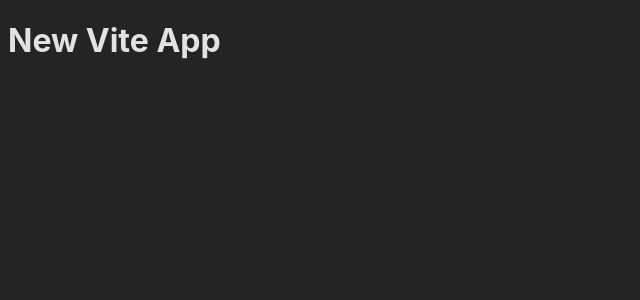
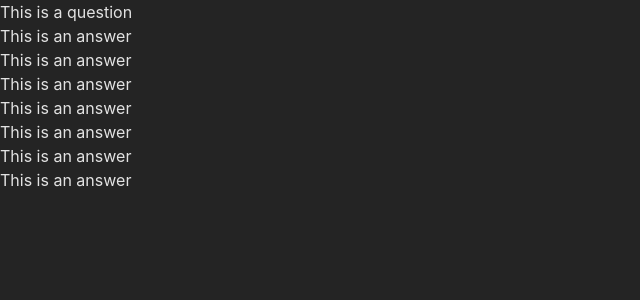
Before and after one commit to underwoodbrady/LibCo-Feud, a React (Vite) app: page / in a window 1280 px wide. Shown: the top 300 px of the page, without its empty margins (0-640 px from the left). Built offline with nearby package versions, Linux system fonts and the light colour scheme.

Commit message:
tailwind and additional setup

```diff
--- a/index.html
+++ b/index.html
@@ -2,7 +2,7 @@
 <html lang="en">
   <head>
     <meta charset="UTF-8" />
-    <link rel="icon" type="image/svg+xml" href="/vite.svg" />
+    <link rel="icon" type="image/svg+xml" href="/favicon.png" />
     <meta name="viewport" content="width=device-width, initial-scale=1.0" />
     <title>LibCo Feud</title>
   </head>
--- a/package.json
+++ b/package.json
@@ -16,6 +16,9 @@
     "@types/react": "^18.0.24",
     "@types/react-dom": "^18.0.8",
     "@vitejs/plugin-react": "^2.2.0",
+    "autoprefixer": "^10.4.13",
+    "postcss": "^8.4.19",
+    "tailwindcss": "^3.2.4",
     "typescript": "^4.6.4",
     "vite": "^3.2.3"
   }
--- /dev/null
+++ b/postcss.config.cjs
@@ -0,0 +1,6 @@
+module.exports = {
+  plugins: {
+    tailwindcss: {},
+    autoprefixer: {},
+  },
+}
--- a/src/App.tsx
+++ b/src/App.tsx
@@ -1,10 +1,12 @@
 import { useState } from 'react'
+
+import Game from './scenes/Game'
 
 function App() {
 
   return (
     <div className="App">
-      <h1>New Vite App</h1>
+      <Game/>
     </div>
   )
 }
--- /dev/null
+++ b/src/components/Answer.tsx
@@ -0,0 +1,10 @@
+let Answer = () => {
+
+    return(
+        <div>
+            This is an answer
+        </div>
+    )
+}
+
+export default Answer;
--- a/src/components/Component.tsx
+++ /dev/null
@@ -1,5 +0,0 @@
-let Component = () => {
-
-}
-
-export default Component;
--- /dev/null
+++ b/src/components/QuestionDisplay.tsx
@@ -0,0 +1,11 @@
+let QuestionDisplay = () => {
+
+    return(
+        <div>
+            This is a question
+        </div>
+    )
+
+}
+
+export default QuestionDisplay;
--- /dev/null
+++ b/src/components/TeamBox.tsx
@@ -0,0 +1,9 @@
+let TeamBox = () => {
+    return(
+        <div>
+            This is a team box
+        </div>
+    )
+}
+
+export default TeamBox;
--- a/src/index.css
+++ b/src/index.css
@@ -1,3 +1,7 @@
+@tailwind base;
+@tailwind components;
+@tailwind utilities;
+
 :root {
   font-family: Inter, Avenir, Helvetica, Arial, sans-serif;
 
--- /dev/null
+++ b/src/scenes/Game.tsx
@@ -0,0 +1,24 @@
+import TeamBox from '../components/TeamBox';
+import QuestionDisplay from '../components/QuestionDisplay';
+import Answer from '../components/Answer';
+
+let Game = () => {
+
+    return(
+        <main>
+            <QuestionDisplay/>
+            <div>
+                <Answer/>
+                <Answer/>
+                <Answer/>
+                <Answer/>
+                <Answer/>
+                <Answer/>
+                <Answer/>
+            </div>
+        </main>
+    );
+
+}
+
+export default Game;
--- a/src/scenes/Scene.tsx
+++ /dev/null
@@ -1,5 +0,0 @@
-let Scene = () => {
-
-}
-
-export default Scene;
--- /dev/null
+++ b/tailwind.config.cjs
@@ -0,0 +1,11 @@
+/** @type {import('tailwindcss').Config} */
+module.exports = {
+  content: [
+    "./index.html",
+    "./src/**/*.{js,ts,jsx,tsx}",
+  ],
+  theme: {
+    extend: {},
+  },
+  plugins: [],
+}
```
Also changed, not shown: public/favicon.png (added), 1 other file (tests, documents, lock files or other folders).
